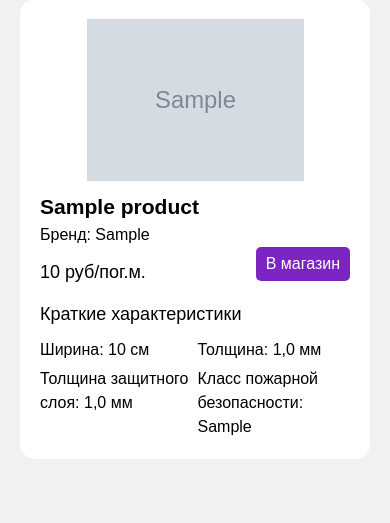
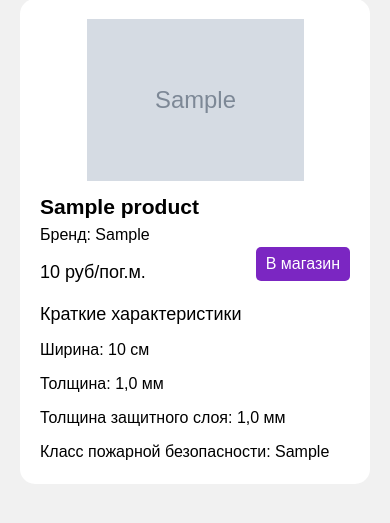
Before and after one commit to v1veX/DataBaseCourseWork, a Django app: page / in a window 390 px wide. Shown: the part 169-692 px from the top of the page. Run offline with Django 5.2, Linux system fonts and the light colour scheme; tables that the repository leaves empty hold one stand-in row (values such as "Sample post"); grey boxes marked "Sample" are stand-in pictures.

Commit message:
Checking for existing products upgraded

```diff
--- a/CourseWork/catalog/fill_db.py
+++ b/CourseWork/catalog/fill_db.py
@@ -1,8 +1,8 @@
 import os
 import django
-
 from parsers import csv_rw
 from my_libs.name_reformer import reform_name
+from transliterate import translit
 
 os.environ.setdefault("DJANGO_SETTINGS_MODULE", "catalog.settings")
 django.setup()
@@ -15,7 +15,7 @@ counter = 0
 for file in file_paths:
     products = csv_rw.read_all(file)
     for item in products:
-        unique_name = reform_name(item[0])
+        unique_name = reform_name(translit(item[0], 'ru', reversed=True))
         obj = Product(
             name=item[0],
             price=int(item[1]),
@@ -33,6 +33,7 @@ for file in file_paths:
             existing_product = Product.objects.get(unique_name=unique_name)
             if existing_product.price > obj.price:
                 existing_product.price = obj.price
+                existing_product.name = obj.name
                 existing_product.link = obj.link
                 existing_product.photo = obj.photo
             if existing_product.fire_safety == '':
--- a/CourseWork/catalog/main/static/main/styles/styles.css
+++ b/CourseWork/catalog/main/static/main/styles/styles.css
@@ -336,4 +336,9 @@ body {
     .product__price {
         font-size: 18px;
     }
+
+    .product__properties-list {
+        grid-template-columns: repeat(1, 1fr);
+        gap: 10px;
+    }
 }
```
